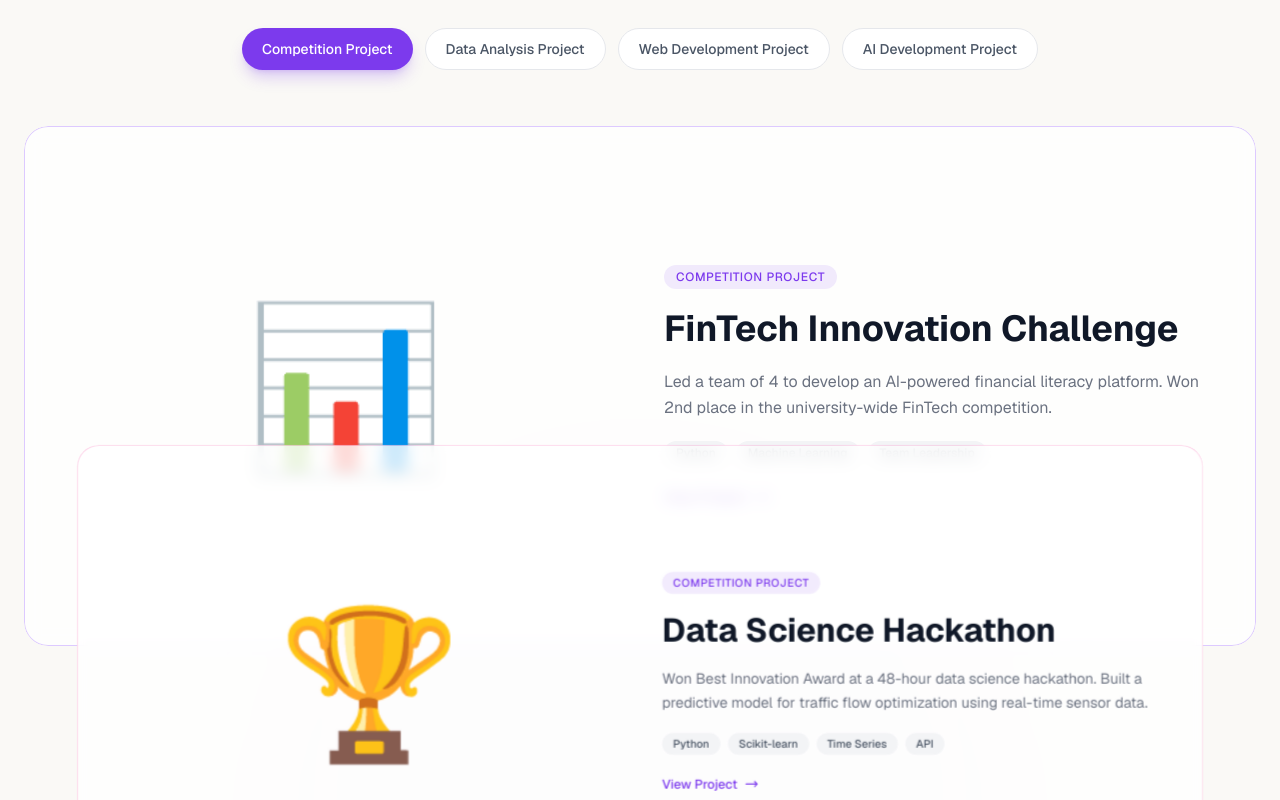
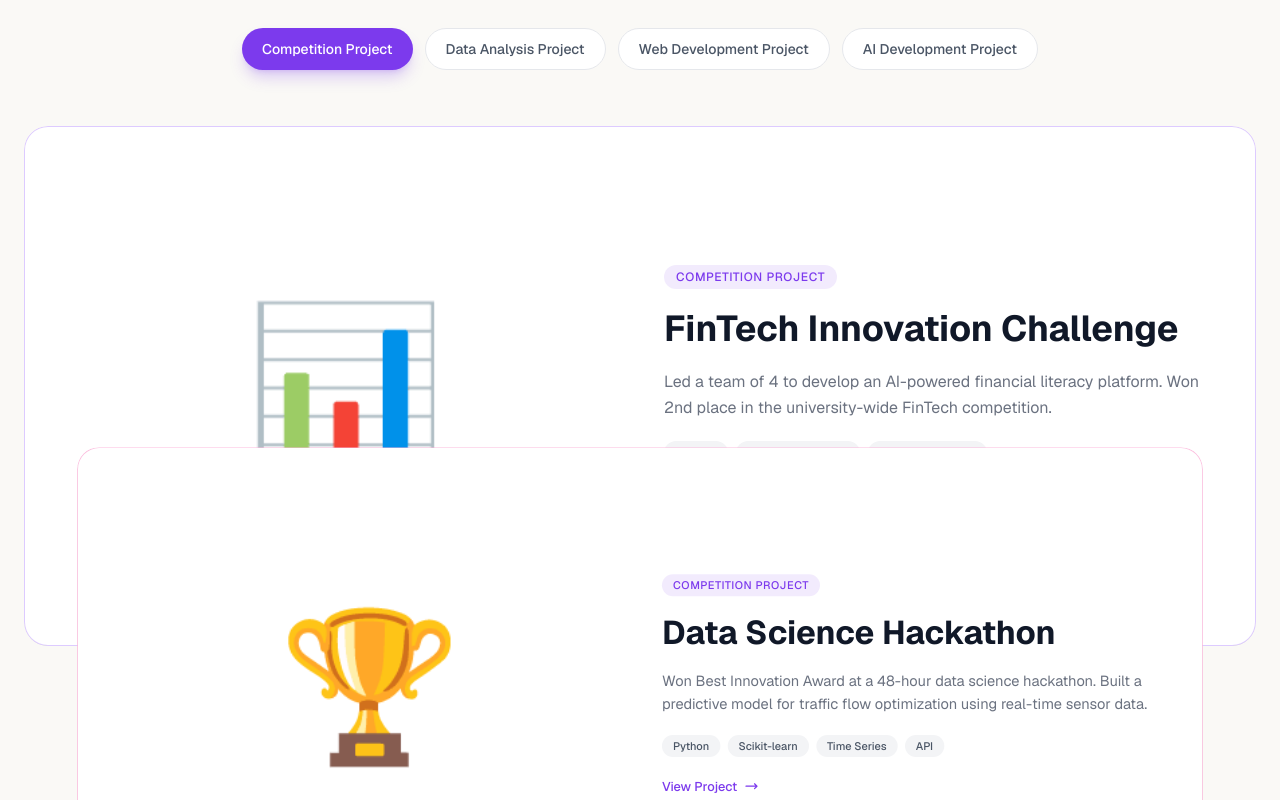
Before and after one commit to Huenying/my-portfolio-website, a Next.js app: page / in a window 1280 px wide. Shown: the part 1900-2700 px from the top of the page. Built offline with nearby package versions, Linux system fonts and the light colour scheme.

Commit message:
Fix portfolio: solid white background, faster overlap animation

```diff
--- a/components/Portfolio.tsx
+++ b/components/Portfolio.tsx
@@ -113,7 +113,7 @@ function ProjectCardContent({
 }) {
   return (
     <div
-      className={`w-full h-full rounded-3xl border ${project.borderColor} ${project.color} bg-white/80 backdrop-blur-sm p-8 md:p-12 flex flex-col md:flex-row items-center gap-8 md:gap-12 shadow-lg`}
+      className={`w-full h-full rounded-3xl border ${project.borderColor} ${project.color} bg-white p-8 md:p-12 flex flex-col md:flex-row items-center gap-8 md:gap-12 shadow-lg`}
     >
       <div className="w-full md:w-1/2 h-40 md:h-full flex items-center justify-center">
         <div className="text-[6rem] md:text-[10rem] leading-none select-none">
@@ -235,8 +235,8 @@ export default function Portfolio() {
   });
 
   const smoothProgress = useSpring(scrollYProgress, {
-    stiffness: 40,
-    damping: 25,
+    stiffness: 150,
+    damping: 20,
     restDelta: 0.001,
   });
 
```
